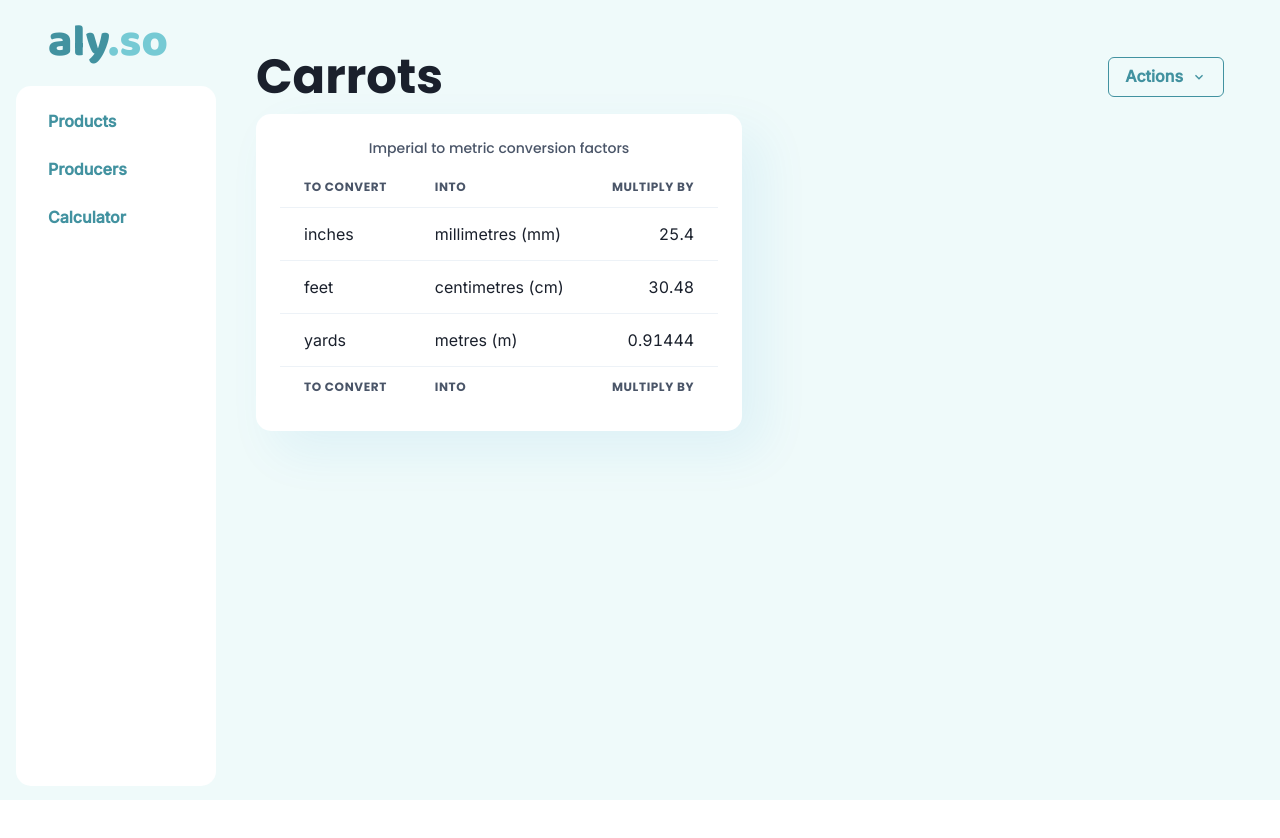
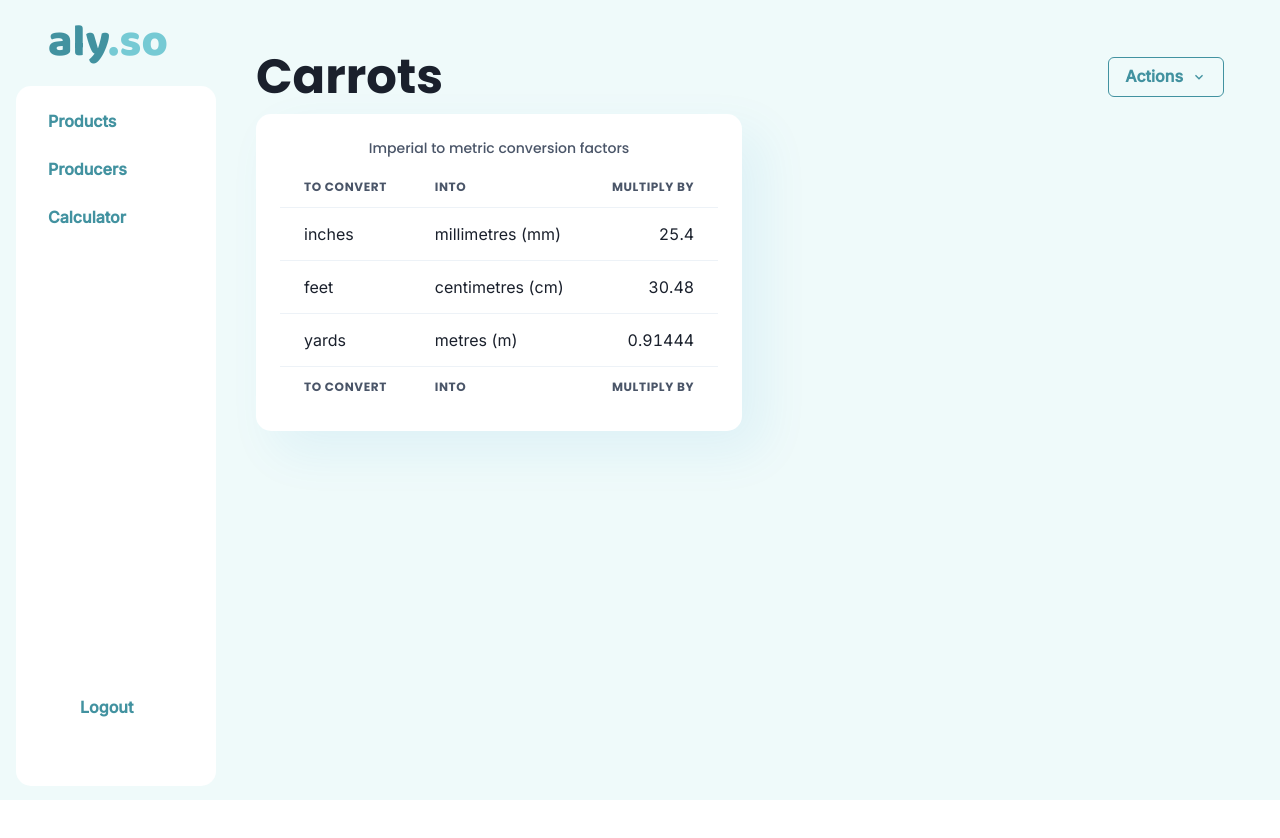
Before and after one commit to MiniHacks/analyticsforgood, a Next.js app in the folder packages/frontend/: page /dash in a window 1280 px wide. Shown: the top 838 px of the page. Before the commit the page ends 810 px from the top, so only its background shows below. Built offline with nearby package versions, Linux system fonts and the light colour scheme; no server answers.

Commit message:
🙀 finally fixed auth, logout on dashboard, redirect link fixed

```diff
--- a/packages/frontend/components/Sidebar.tsx
+++ b/packages/frontend/components/Sidebar.tsx
@@ -1,9 +1,13 @@
 import React from "react";
 import { Box, Button, VStack } from "@chakra-ui/react";
+import { useSession, signOut } from "next-auth/react";
 import Card from "./Card";
 import Logo from "./Logo";
 
 const Sidebar = (): JSX.Element => {
+  const { data: session, status } = useSession();
+
+  console.log(status);
   return (
     <Box py={4} position={"absolute"} top={0} left={0}>
       <Box px={12} pb={2}>
@@ -30,6 +34,22 @@ const Sidebar = (): JSX.Element => {
             Calculator
           </Button>
         </VStack>
+        <Box px={8} py={450}>
+          <Button
+            variant={"ghost"}
+            fontWeight={"700"}
+            fontFamily={"Inter"}
+            fontSize={"16xpx"}
+            colorScheme={"brand"}
+            color={"brand.600"}
+            onClick={() => {
+              signOut();
+              window.location.href = "/landingpage";
+            }}
+          >
+            Logout
+          </Button>
+        </Box>
       </Card>
     </Box>
   );
--- a/packages/frontend/package.json
+++ b/packages/frontend/package.json
@@ -20,6 +20,7 @@
     "next-auth": "^4.19.2",
     "react": "18.2.0",
     "react-dom": "18.2.0",
+    "react-icons": "^4.7.1",
     "react-select": "^5.7.0"
   },
   "devDependencies": {
```
Also changed, not shown: packages/frontend/components/Layout/GetStarted.tsx (+2 -5 lines), packages/frontend/components/NavBar.tsx (+7 -5 lines).
